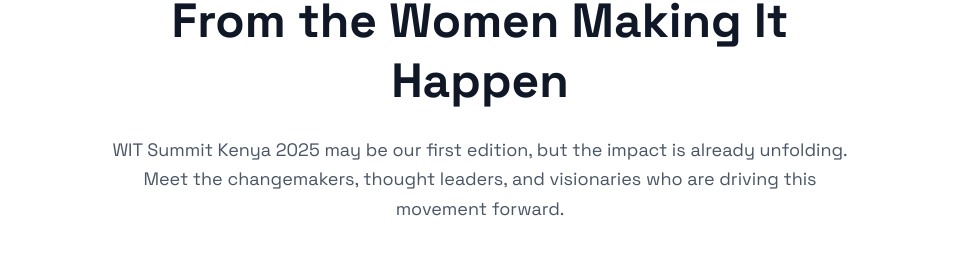
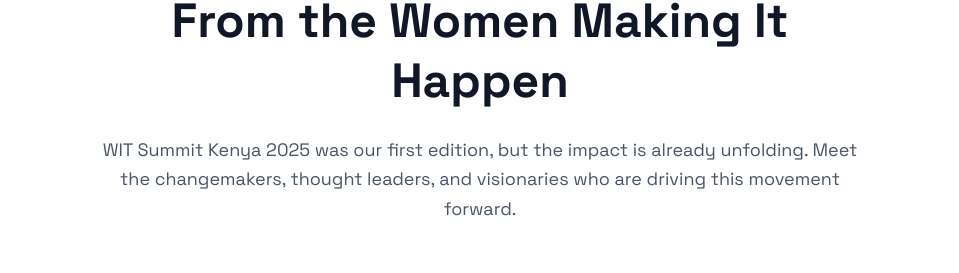
Before and after one commit to Tambua-WomenInTech-Blog/witsummitwebsite, a Next.js app: page / in a window 1280 px wide. Shown: the part 9978-10251 px from the top of the page, without its empty margins (160-1119 px from the left). Built offline with nearby package versions, Linux system fonts and the light colour scheme.

Commit message:
update orga

```diff
--- a/src/app/sections/organisers.tsx
+++ b/src/app/sections/organisers.tsx
@@ -136,7 +136,7 @@
           </h2>
 
           <p className="text-gray-600 text-lg max-w-3xl mx-auto leading-relaxed">
-            WIT Summit Kenya 2025 may be our first edition, but the impact is
+            WIT Summit Kenya 2025 was our first edition, but the impact is
             already unfolding. Meet the changemakers, thought leaders, and
             visionaries who are driving this movement forward.
           </p>
```
